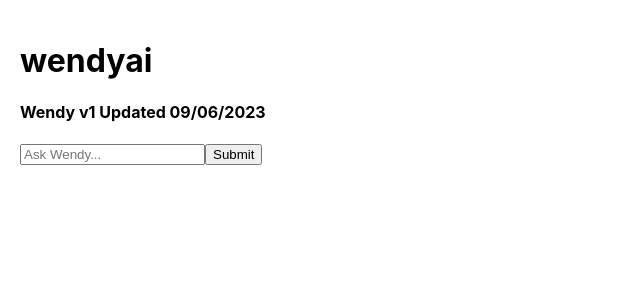
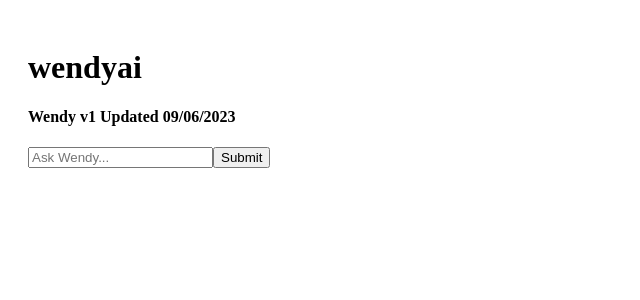
Before and after one commit to ollysamm/project-3, a React (Create React App) app in the folder client/: page / in a window 1280 px wide. Shown: the top 300 px of the page, without its empty margins (0-640 px from the left). Built offline with nearby package versions, Linux system fonts and the light colour scheme.

Commit message:
Tailwind config

```diff
--- a/client/src/index.css
+++ b/client/src/index.css
@@ -1,13 +1,3 @@
-body {
-  margin: 0;
-  font-family: -apple-system, BlinkMacSystemFont, 'Segoe UI', 'Roboto', 'Oxygen',
-    'Ubuntu', 'Cantarell', 'Fira Sans', 'Droid Sans', 'Helvetica Neue',
-    sans-serif;
-  -webkit-font-smoothing: antialiased;
-  -moz-osx-font-smoothing: grayscale;
-}
-
-code {
-  font-family: source-code-pro, Menlo, Monaco, Consolas, 'Courier New',
-    monospace;
-}
+@tailwind base;
+@tailwind components;
+@tailwind utilities;
--- /dev/null
+++ b/postcss.config.js
@@ -0,0 +1,6 @@
+module.exports = {
+  plugins: {
+    tailwindcss: {},
+    autoprefixer: {},
+  },
+}
```
Also changed, not shown: package.json (added, +10 -0 lines), tailwind.config.js (added, +9 -0 lines), 1 other file (tests, documents, lock files or other folders).
